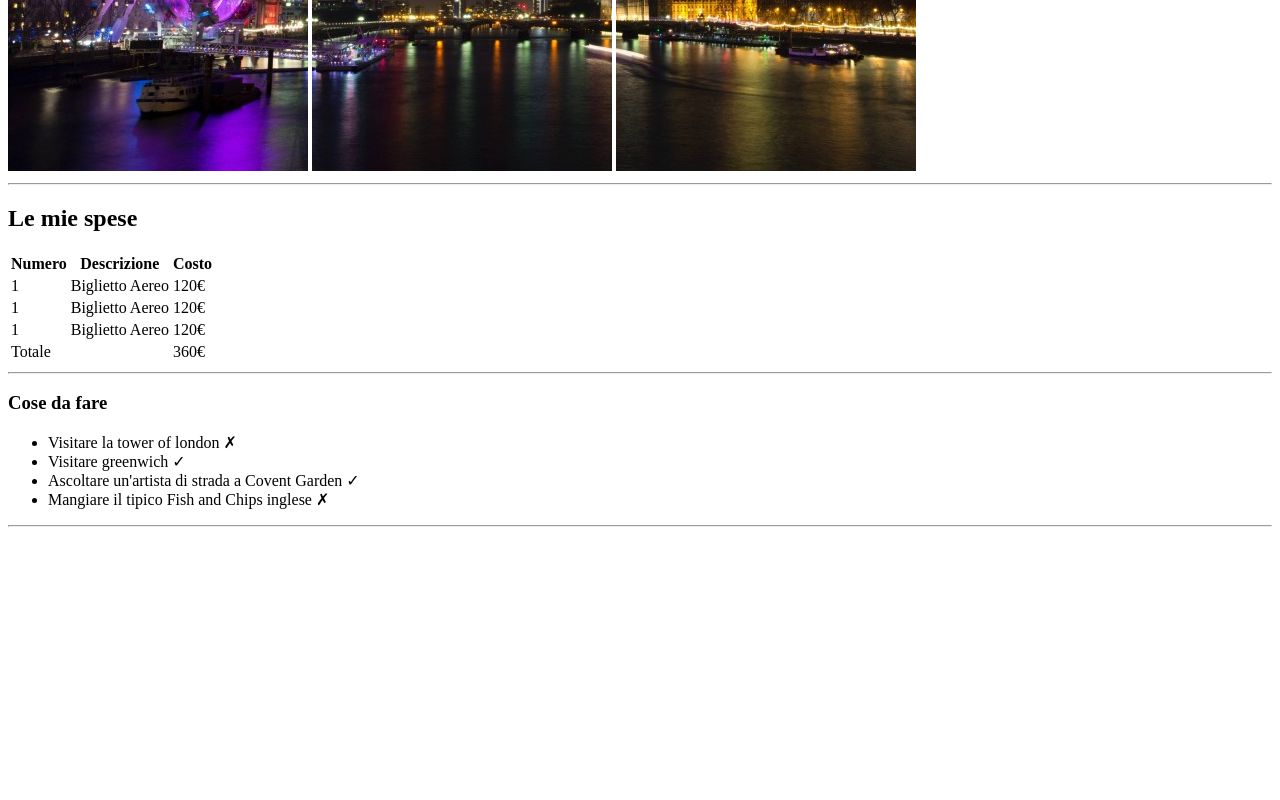
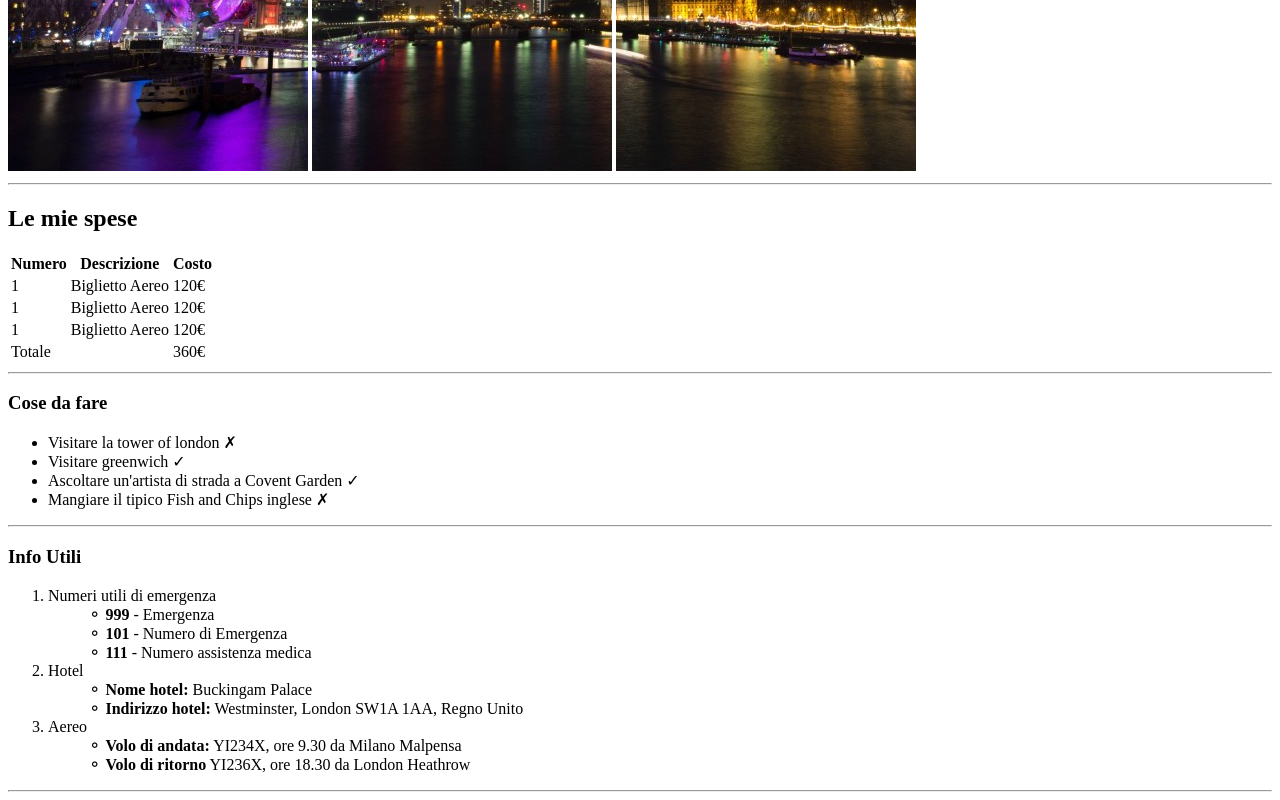
Before and after one commit to Helmatron/html-london-trip, a plain HTML site: page index.html in a window 1280 px wide. Shown: the part 509-1309 px from the top of the page. Before the commit the page ends 1044 px from the top, so only its background shows below. Drawn offline with Linux system fonts and the light colour scheme.

Commit message:
ADD: Info Utili - Lista annidata

```diff
--- a/index.html
+++ b/index.html
@@ -66,7 +66,9 @@
 
         </div>
         <hr>
+
         <div>
+            <!-- Unordered list -->
             <h3>Cose da fare</h3>
             <ul>
                 <li>Visitare la tower of london &#x2717</li>
@@ -76,9 +78,25 @@
             </ul>
         </div>
         <hr>
-
+        <div>
+            <!-- Lista annidata -->
+            <h3>Info Utili</h3>
+            <ol>
+                <li>Numeri utili di emergenza</li>
+                    <ul>&#9900 <strong>999</strong> - Emergenza</ul>
+                    <ul>&#9900 <strong>101</strong> - Numero di Emergenza</ul>
+                    <ul>&#9900 <strong>111</strong> - Numero assistenza medica</ul>
+                <li>Hotel</li>
+                    <ul>&#9900 <strong>Nome hotel:</strong> Buckingam Palace</ul>
+                    <ul>&#9900 <strong>Indirizzo hotel:</strong> Westminster, London SW1A 1AA, Regno Unito</ul>
+                <li>Aereo</li>
+                    <ul>&#9900 <strong>Volo di andata:</strong> YI234X, ore 9.30 da Milano Malpensa</ul>
+                    <ul>&#9900 <strong> Volo di ritorno</strong> YI236X, ore 18.30 da London Heathrow</ul>
+            </ol>
+        </div>
 
     </Main>
+    <hr>
 
     <footer></footer>
 </body>
```
